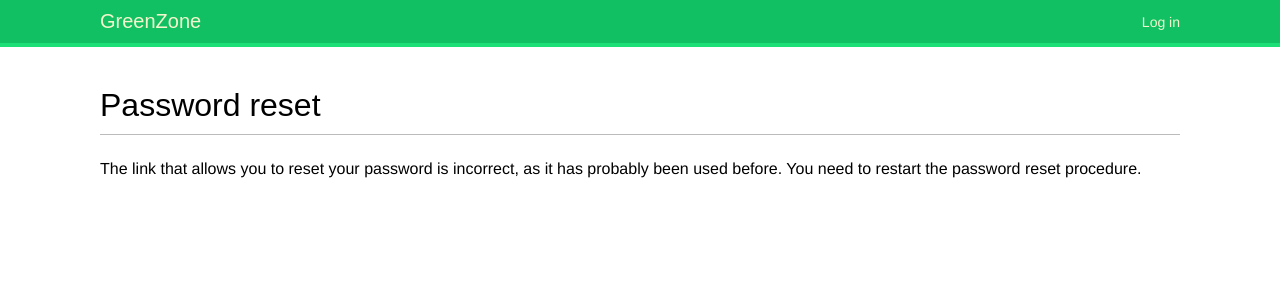
After one commit to CrazyMonkey0/Community-Website, a Django app: page /greenzone/reset/1/1/ in a window 1280 px wide. The commit adds this page. Shown: the top 300 px of the page. Run offline with Django 4.2, Linux system fonts and the light colour scheme; some web fonts are replaced.

Commit message:
Password reset views

```diff
--- a/greenzone/templates/registration/login.html
+++ b/greenzone/templates/registration/login.html
@@ -18,5 +18,6 @@
         <input type="hidden" name="next" value="{{ next }}">
         <p><input type="submit" value="Log in"></p>
     </form>
+    <p><a href="{% url 'password_reset' %}">Forgot your password?</a></p>
 </div>
 {% endblock %}
--- /dev/null
+++ b/greenzone/templates/registration/password_reset_complete.html
@@ -0,0 +1,6 @@
+{% extends "base.html" %}
+{% block title %}Password reset{% endblock %}
+{% block content %}
+<h1>Password reset</h1>
+<p> The password has been changed. You can now <a href="{% url 'login'%}"> log in</a>.</p>
+{% endblock %}
--- /dev/null
+++ b/greenzone/templates/registration/password_reset_confirm.html
@@ -0,0 +1,18 @@
+{% extends "base.html" %}
+{% block title %}Password reset{% endblock %}
+{% block content %}
+<h1>Password reset</h1>
+{% if validlink %}
+<p>Enter the new password:</p>
+<form action="." method="post">
+    {{ form.as_p }}
+    {% csrf_token %}
+    <p><input type="submit" value="Change password" /></p>
+</form>
+{% else %}
+<p>
+    The link that allows you to reset your password is incorrect, as it has probably been used before. You need to
+    restart the password reset procedure.
+</p>
+{% endif %}
+{% endblock %}
--- /dev/null
+++ b/greenzone/templates/registration/password_reset_email.html
@@ -0,0 +1,4 @@
+We have received a request to reset the password for a user using a email address {{ email }}.
+Click the link below:
+{{ protocol }}://{{ domain }}{% url "password_reset_confirm" uidb64=uid token=token %}
+Your username: {{ user.get_username }}
--- a/greenzone/urls.py
+++ b/greenzone/urls.py
@@ -16,4 +16,17 @@
     path('password_change/done/',
          auth_views.PasswordChangeDoneView.as_view(),
          name='password_change_done'),
+    # URLs for password reset.
+    path('password_reset/',
+         auth_views.PasswordResetView.as_view(),
+         name='password_reset'),
+    path('password_reset/done/',
+         auth_views.PasswordResetDoneView.as_view(),
+         name='password_reset_done'),
+    path('reset/<uidb64>/<token>/',
+         auth_views.PasswordResetConfirmView.as_view(),
+         name='password_reset_confirm'),
+    path('reset/done/',
+         auth_views.PasswordResetCompleteView.as_view(),
+         name='password_reset_complete'),
 ]
--- a/www/settings.py
+++ b/www/settings.py
@@ -126,3 +126,6 @@
 LOGIN_REDIRECT_URL = 'dashboard'
 LOGIN_URL = 'login'
 LOGOUT_URL = 'logout'
+
+# SMTP backend django server
+EMAIL_BACKEND = 'django.core.mail.backends.console.EmailBackend'
```
Also changed, not shown: greenzone/templates/registration/password_reset_done.html (added, +8 -0 lines), greenzone/templates/registration/password_reset_form.html (added, +11 -0 lines).
